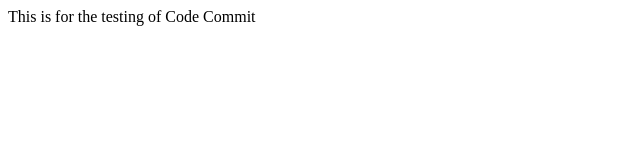
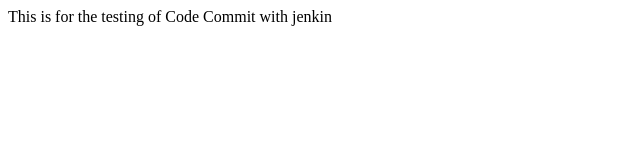
Before and after one commit to MoH563-85/Mohit, a plain HTML site: page Mohit.html in a window 1280 px wide. Shown: the full height of the page, 0-640 px from the left. Drawn offline with Linux system fonts and the light colour scheme.

Commit message:
Update Mohit.html

```diff
--- a/Mohit.html
+++ b/Mohit.html
@@ -5,6 +5,6 @@ Jenkin code deployment
 </Title>
 </head>
 <Body>
-This is for the testing of Code Commit
+This is for the testing of Code Commit with jenkin
 </Body>
 </html>
```
